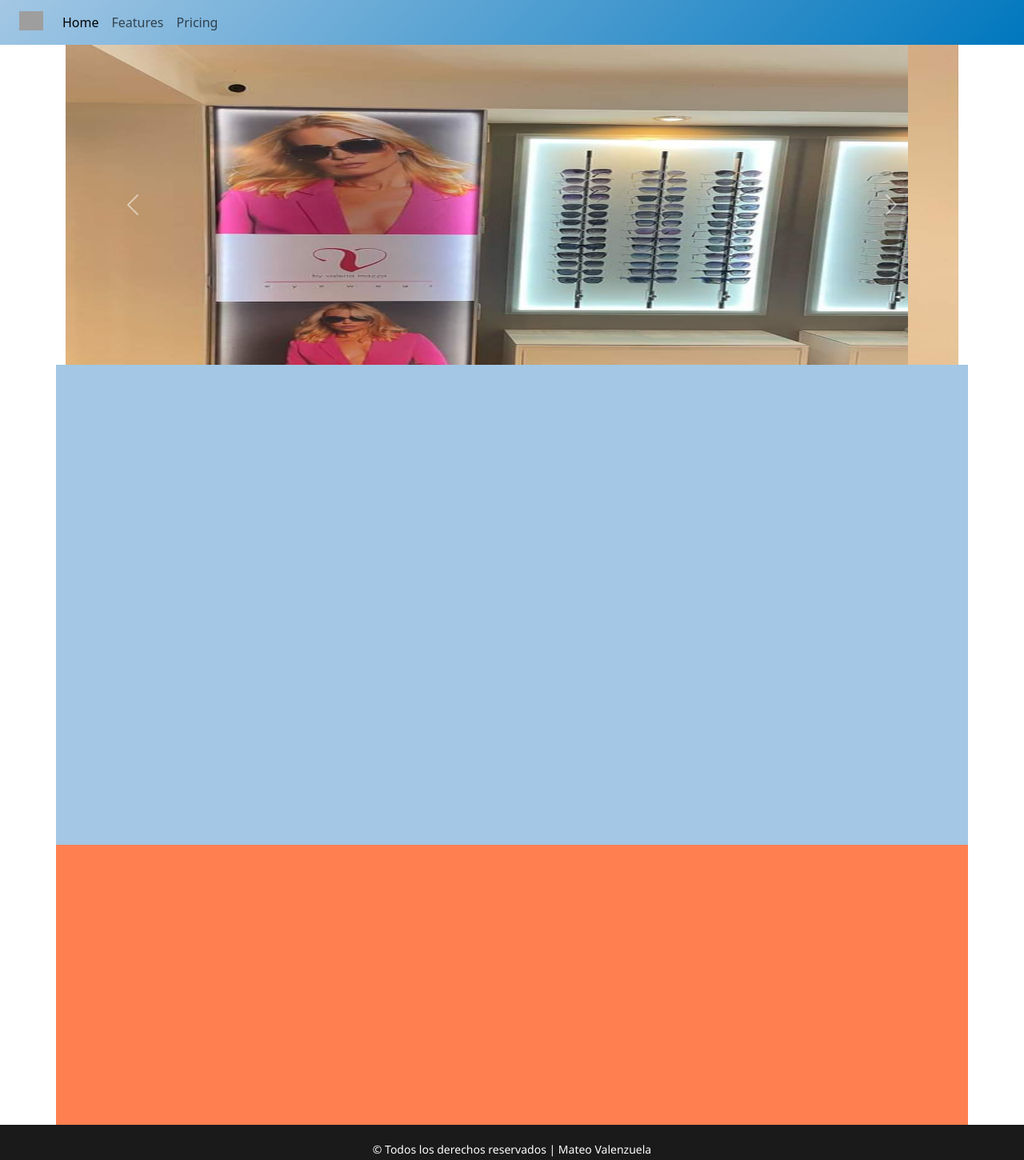
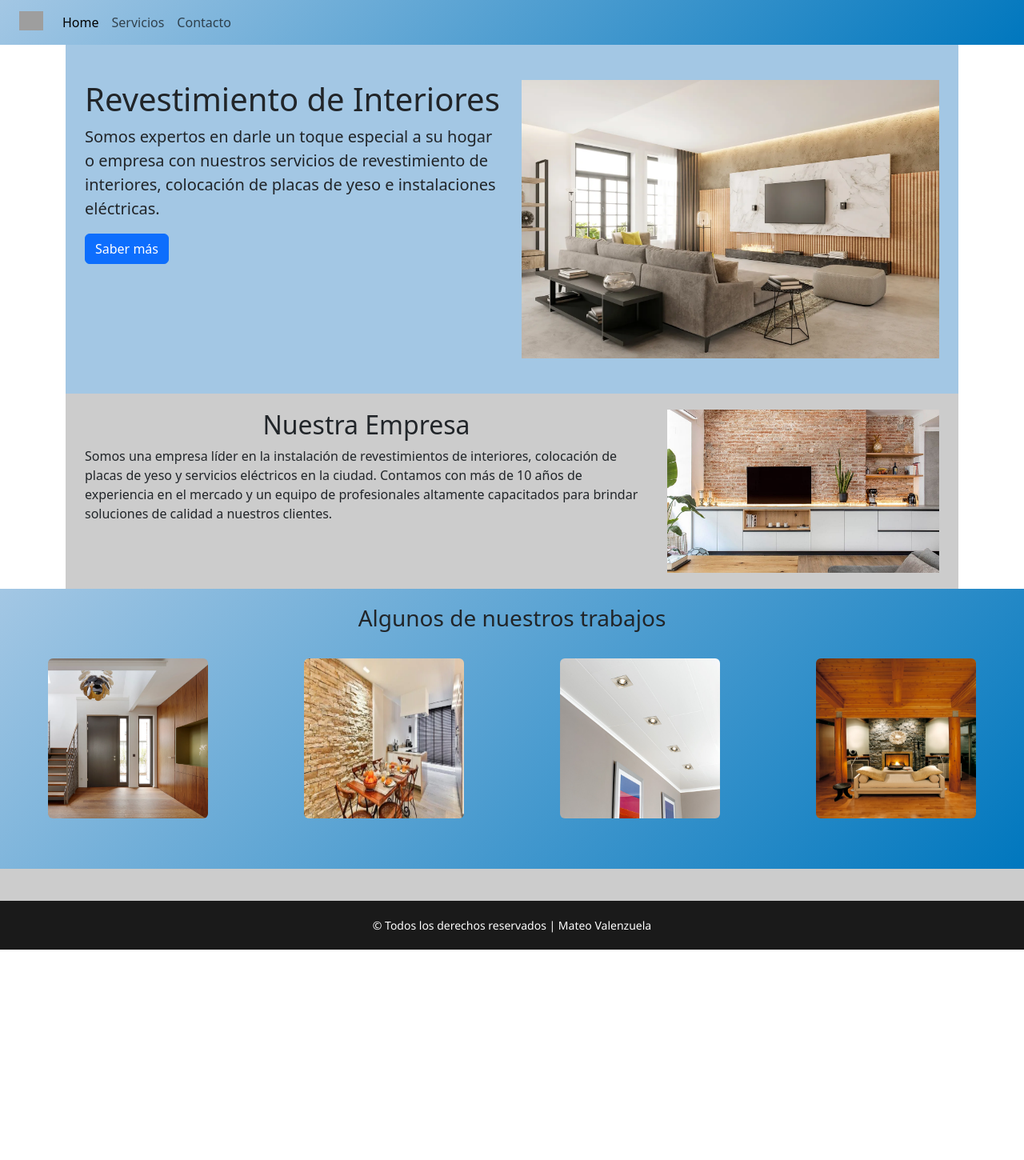
Before and after one commit to Mateovalenzuela/Proyecto-web-estatica, a plain HTML site: page index.html in a window 1280 px wide. Shown: the whole page at 80% size. After the commit the page ends 1187 px from the top, so only its background shows below. Drawn offline with nearby package versions, Linux system fonts and the light colour scheme; grey boxes are pictures that could not be loaded.

Commit message:
Actualizacion diaria

```diff
--- a/index.html
+++ b/index.html
@@ -1,5 +1,6 @@
 <!DOCTYPE html>
 <html lang="es">
+
 <head>
     <meta charset="UTF-8">
     <meta http-equiv="X-UA-Compatible" content="IE=edge">
@@ -8,9 +9,11 @@
 
     <link rel="stylesheet" href="/static/css/reset.css">
     <link rel="stylesheet" href="/static/css/style.css">
-    <link href="https://cdn.jsdelivr.net/npm/bootstrap@5.3.0-alpha3/dist/css/bootstrap.min.css" rel="stylesheet" integrity="sha384-KK94CHFLLe+nY2dmCWGMq91rCGa5gtU4mk92HdvYe+M/SXH301p5ILy+dN9+nJOZ" crossorigin="anonymous">
+    <link href="https://cdn.jsdelivr.net/npm/bootstrap@5.3.0-alpha3/dist/css/bootstrap.min.css" rel="stylesheet"
+        integrity="sha384-KK94CHFLLe+nY2dmCWGMq91rCGa5gtU4mk92HdvYe+M/SXH301p5ILy+dN9+nJOZ" crossorigin="anonymous">
     <link rel="stylesheet" href="https://cdn.jsdelivr.net/npm/bootstrap-icons@1.10.3/font/bootstrap-icons.css">
 </head>
+
 <body>
     <div class="contenedor">
 
@@ -19,18 +22,21 @@
                 <nav class="navbar navbar-expand-lg ">
                     <div class="container-fluid">
                         <a class="navbar-brand" href="#">
-                            <img src="https://getbootstrap.com/docs/5.3/assets/brand/bootstrap-logo.svg" alt="Logo" width="30" height="24" class="d-inline-block align-text-top" >
+                            <img src="https://getbootstrap.com/docs/5.3/assets/brand/bootstrap-logo.svg" alt="Logo"
+                                width="30" height="24" class="d-inline-block align-text-top">
                         </a>
 
-                        <button class="navbar-toggler" type="button" data-bs-toggle="collapse" data-bs-target="#navbarNavAltMarkup" aria-controls="navbarNavAltMarkup" aria-expanded="false" aria-label="Toggle navigation">
+                        <button class="navbar-toggler" type="button" data-bs-toggle="collapse"
+                            data-bs-target="#navbarNavAltMarkup" aria-controls="navbarNavAltMarkup"
+                            aria-expanded="false" aria-label="Toggle navigation">
                             <span class="navbar-toggler-icon"></span>
                         </button>
 
                         <div class="collapse navbar-collapse" id="navbarNavAltMarkup">
                             <div class="navbar-nav">
                                 <a class="nav-link active" aria-current="page" href="#">Home</a>
-                                <a class="nav-link" href="#">Features</a>
-                                <a class="nav-link" href="#">Pricing</a>
+                                <a class="nav-link" href="#">Servicios</a>
+                                <a class="nav-link" href="#">Contacto</a>
                             </div>
                         </div>
                     </div>
@@ -41,42 +47,75 @@
 
         <main>
             <div class="container main">
-                <div id="carouselExampleAutoplaying" class="carousel slide " data-bs-ride="carousel">
-                    <div class="carousel-inner" style="height: 400px; ">
-                        <div class="carousel-item active">
-                        <img src="/static/img/terminado/terminado1.jpg" class="d-block w-100" alt="..." width="" height="500">
+
+
+
+                <div class="container primera-seccion">
+                    <div class="container my-4">
+                        <div class="row">
+                            <div class="col-md-6">
+                                <h1>Revestimiento de Interiores</h1>
+                                <p class="lead">Somos expertos en darle un toque especial a su hogar o empresa con
+                                    nuestros servicios de revestimiento de interiores, colocación de placas de yeso e
+                                    instalaciones eléctricas.</p>
+                                <a href="#" class="btn btn-primary">Saber más</a>
                             </div>
-                        <div class="carousel-item">
-                        <img src="/static/img/terminado/terminado2.jpg" class="d-block w-100" alt="..." width="" height="500">
-                        </div>
-                        <div class="carousel-item">
-                        <img src="/static/img/terminado/terminado3.jpg" class="d-block w-100" alt="..." width="" height="500">
-                        </div>
-                        <div class="carousel-item">
-                        <img src="/static/img/terminado/terminado4.jpg" class="d-block w-100" alt="..." width="" height="500">
-                        </div>
-                        <div class="carousel-item">
-                        <img src="/static/img/terminado/terminado5.jpg" class="d-block w-100" alt="...">
-                        </div>
-                        <div class="carousel-item">
-                        <img src="/static/img/terminado/terminado6.jpg" class="d-block w-100" alt="...">
+                            <div class="col-md-6">
+                                <img src="/static/img/Revestimiento para la pared acento marmol.webp" class="w-100"
+                                    alt="Revestimiento de interiores">
                             </div>
                         </div>
-                    <button class="carousel-control-prev" type="button" data-bs-target="#carouselExampleAutoplaying" data-bs-slide="prev">
-                        <span class="carousel-control-prev-icon" aria-hidden="true"></span>
-                        <span class="visually-hidden">Previous</span>
-                    </button>
-                    <button class="carousel-control-next" type="button" data-bs-target="#carouselExampleAutoplaying" data-bs-slide="next">
-                        <span class="carousel-control-next-icon" aria-hidden="true"></span>
-                        <span class="visually-hidden">Next</span>
-                    </button>
                     </div>
                 </div>
 
 
-                <div class="container primera-seccion"></div>
+                <div class="container tercera-seccion">
+                    <div class="container">
+                        <div class="row">
+                            <div class="col-md-8">
+                                <h2>Nuestra Empresa</h2>
+                                <p>Somos una empresa líder en la instalación de revestimientos de interiores, colocación
+                                    de placas de yeso y servicios eléctricos en la ciudad. Contamos con más de 10 años
+                                    de experiencia en el mercado y un equipo de profesionales altamente capacitados para
+                                    brindar soluciones de calidad a nuestros clientes.</p>
+                            </div>
+                            <div class="col-md-4">
+                                <img src="/static/img/banner-2.jpg" alt="Imagen de la empresa" class="img-fluid">
+                            </div>
+                        </div>
+                    </div>
+                </div>
+            </div>
 
-                <div class="container segunda-seccion"></div>
+
+            <div class="container-fluid segunda-seccion ">
+                <h3 class="">Algunos de nuestros trabajos</h3>
+                <div class=" contenedor-imagenes">
+                    <div class=" imagen-card">
+                        <img src="/static/img/Reestimientos para la pared estrella.webp"
+                            class=" rounded mx-auto imagen-fixed" alt="...">
+                    </div>
+
+                    <div class=" imagen-card">
+                        <img src="/static/img/pared-normal.webp" class=" rounded mx-auto imagen-fixed" alt="...">
+                    </div>
+
+                    <div class=" imagen-card">
+                        <img src="/static/img/techo.jpg" class="rounded mx-auto imagen-fixed" alt="...">
+                    </div>
+
+                    <div class=" imagen-card">
+                        <img src="/static/img/Revestimiento para la pared acento piedra.webp"
+                            class="rounded mx-auto imagen-fixed" alt="...">
+                    </div>
+                </div>
+            </div>
+            <div class="container-fluid tercera-seccion">
+
+
+
+            </div>
+
     </div>
 
 
@@ -90,13 +129,17 @@
 
     <footer>
         <div class="container-fluid footer">
-                <p class="footer-parrafo">&copy; Todos los derechos reservados | Mateo Valenzuela</p>
+            <p class="footer-parrafo">&copy; Todos los derechos reservados | <a
+                    src="https://github.com/Mateovalenzuela">Mateo Valenzuela</a></p>
         </div>
     </footer>
 
     </div>
 
     <script src="/static/js/test.js"></script>
-    <script src="https://cdn.jsdelivr.net/npm/bootstrap@5.3.0-alpha3/dist/js/bootstrap.bundle.min.js" integrity="sha384-ENjdO4Dr2bkBIFxQpeoTz1HIcje39Wm4jDKdf19U8gI4ddQ3GYNS7NTKfAdVQSZe" crossorigin="anonymous"></script>
+    <script src="https://cdn.jsdelivr.net/npm/bootstrap@5.3.0-alpha3/dist/js/bootstrap.bundle.min.js"
+        integrity="sha384-ENjdO4Dr2bkBIFxQpeoTz1HIcje39Wm4jDKdf19U8gI4ddQ3GYNS7NTKfAdVQSZe"
+        crossorigin="anonymous"></script>
 </body>
+
 </html>
--- a/static/css/style.css
+++ b/static/css/style.css
@@ -8,6 +8,8 @@
 .header{
     background-color: #a3c7e4; /* Un tono pastel de azul */
     background-image: linear-gradient(135deg, #a3c7e4 0%, #0077be 100%); /* Un gradiente que mezcla el tono pastel con el azul oscuro */
+
+
   }
 
 
@@ -16,20 +18,66 @@
     padding: 0 0;
 }
 
+h2, h3{
+    text-align: center;
+}
+
 .primera-seccion{
-    height: 600px;
+    height: auto;
     padding: 20px;
     background-color: #a3c7e4;
 }
 
 .segunda-seccion{
-    height: 350px;
+    height: auto;
+    min-height: 350px;
     padding: 20px;
 
-    background-color: coral;
+    background-color: #a3c7e4; /* Un tono pastel de azul */
+    background-image: linear-gradient(135deg, #a3c7e4 0%, #0077be 100%); /* Un gradiente que mezcla el tono pastel con el azul oscuro */
 }
 
+.contenedor-imagenes{
+    display: flex;
+    flex-wrap: wrap;
+    justify-content: space-around;
+    align-items: center;
 
+    min-height: 250px;
+    gap: 2%;
+    margin: 0;
+}
+
+.imagen-card{
+    width: 200px;
+    height: 200px;
+
+    margin-top: 10px;
+    margin-bottom: 10px;
+}
+.imagen-card:hover{
+    width: 220px;
+    height: 220px;
+
+    margin-top: 10px;
+    margin-bottom: 10px;
+}
+
+.imagen-fixed{
+    height: 200px;
+    width: 200px;
+}
+
+.imagen-fixed:hover{
+    height: 220px;
+    width: 220px;
+}
+
+.tercera-seccion{
+    height: auto;
+    padding: 20px;
+    background-color: #ccc;
+}
 
 
 
```
Also changed, not shown: carrusel.html (added, +31 -0 lines), html/servicios.html (added, +21 -0 lines), static/img/Reestimientos para la pared estrella.webp (added), static/img/Revestimiento para la pared acento marmol.webp (added), static/img/Revestimiento para la pared acento piedra.webp (added), static/img/banner-2.jpg (added), static/img/comedor.webp (added), static/img/divisorio-de-vidrio.jpg (added), static/img/pared-embutida.jpg (added), static/img/pared-normal.webp (added), static/img/techo.jpg (added), 1 other file. Lines whose indentation alone changed are shown as unchanged.
